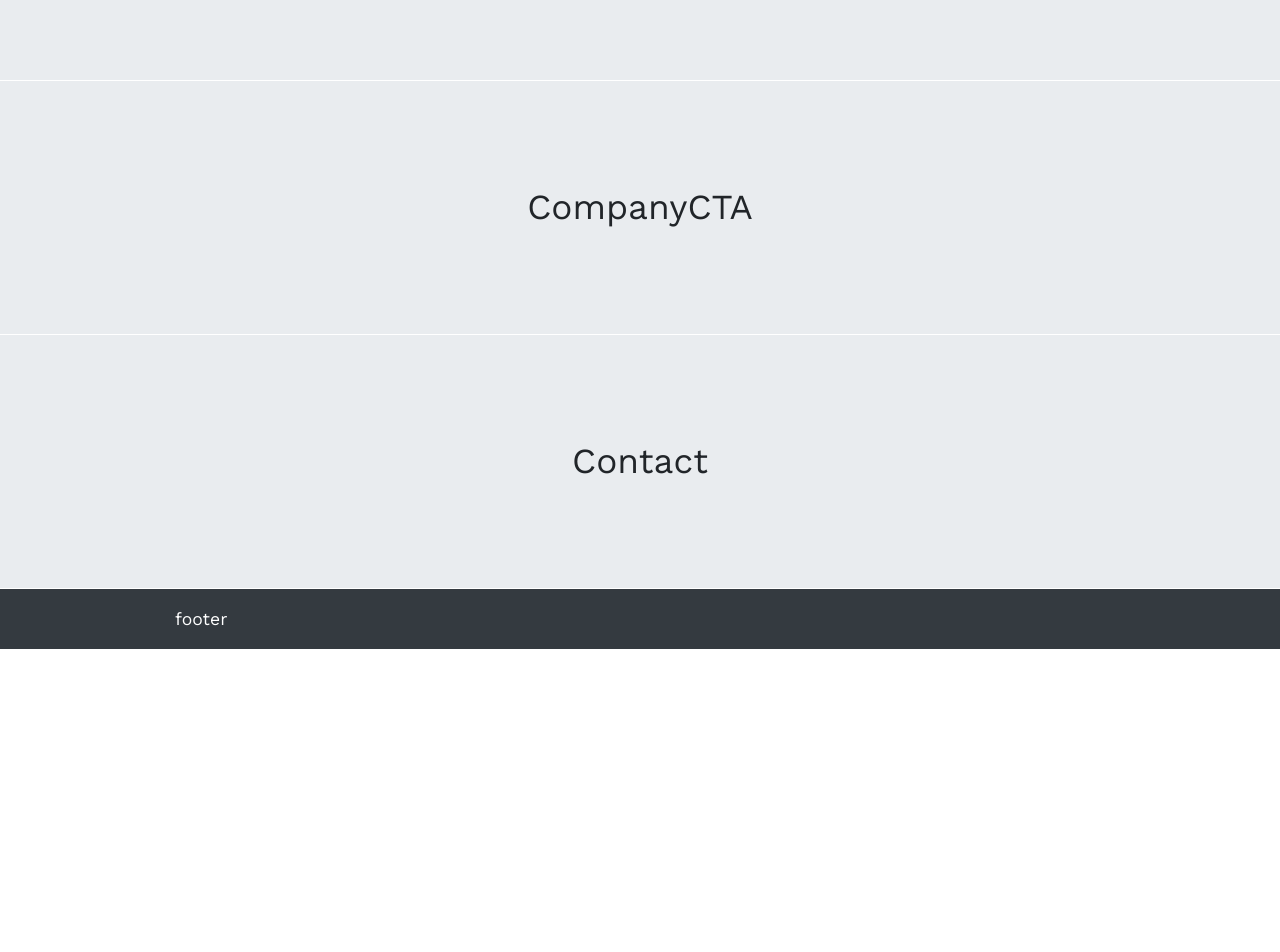
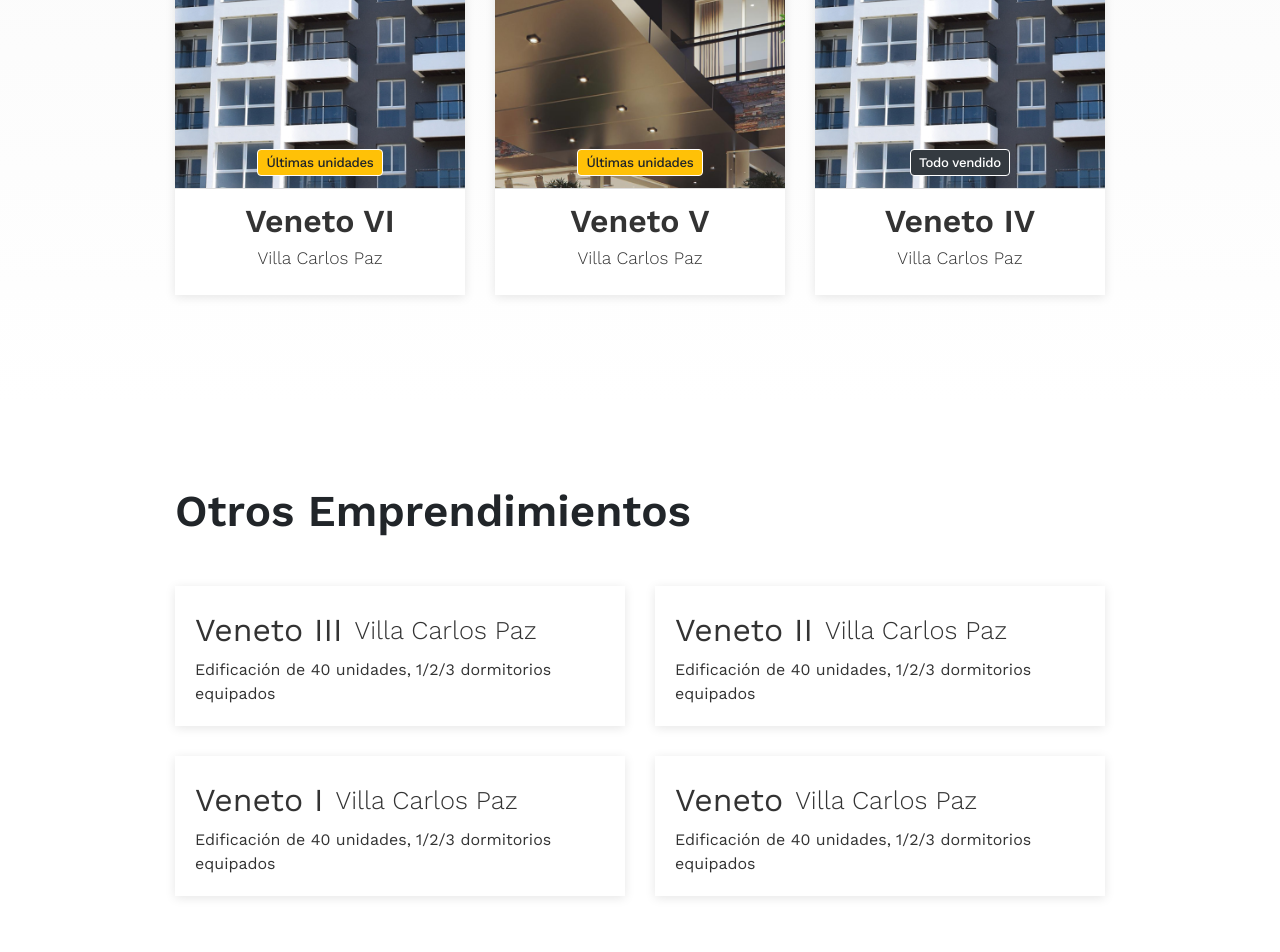
Before and after one commit to wipargentina/constructora-del-valle-web, a Next.js app: page / in a window 1280 px wide. Shown: the part 2500-3452 px from the top of the page. Before the commit the page ends 3149 px from the top, so only its background shows below. Built offline with nearby package versions, Linux system fonts and the light colour scheme.

Commit message:
se agrego bloque OtherVentures y se aplico los estilos, se creo la seccion de Benefits

```diff
--- a/components/OtherVentures.js
+++ /dev/null
@@ -1,5 +0,0 @@
-import React from 'react'
-
-export default function OtherVentures() {
-  return <section className="section">OtherVentures</section>
-}
--- /dev/null
+++ b/components/home/Benefits.js
@@ -0,0 +1,3 @@
+export default function Benefits() {
+  return <section className='section'>Benefits</section>;
+}
--- a/components/home/Experience.js
+++ b/components/home/Experience.js
@@ -31,10 +31,10 @@ export default function Experience() {
               crecer rápidamente su inversión.
             </p>
             <div className='my-4'>
-              <div className='btn btn-outline-dark mr-3'>
+              <div className='btn btn-outline-dark mr-3 mb-3'>
                 Ver Empredimientos de inversión
               </div>
-              <div className='btn btn-link'>Conocer la empresa</div>
+              <div className='btn btn-link mb-3'>Conocer la empresa</div>
             </div>
           </div>
           <div className='col-md-6'>
--- /dev/null
+++ b/components/home/OtherVentures.js
@@ -0,0 +1,33 @@
+import Link from 'next/link';
+import data from '../../data/ventures.json';
+
+export default function OtherVentures() {
+  const ventures = data.data;
+  return (
+    <section className='other-ventures'>
+      <div className='container'>
+        <h1 className='mb-5'>Otros Emprendimientos</h1>
+        <div className='row'>
+          {ventures.map((venture, index) => (
+            <React.Fragment key={index}>
+              {venture.status == 'finished' && (
+                <div className='col-md-6'>
+                  <Link href={venture.url ? `${venture.url}` : '/'}>
+                    <a className='card'>
+                      <div className='card-body'>
+                        <div className='card-title'>
+                          {venture.title} <small>{venture.location}</small>
+                        </div>
+                        <div className='card-text'>{venture.summary}</div>
+                      </div>
+                    </a>
+                  </Link>
+                </div>
+              )}
+            </React.Fragment>
+          ))}
+        </div>
+      </div>
+    </section>
+  );
+}
--- a/components/home/OurVentures.js
+++ b/components/home/OurVentures.js
@@ -1,5 +1,5 @@
 import Link from 'next/link';
-import { useEffect, useState } from 'react';
+// import { useEffect, useState } from 'react';
 
 import data from '../../data/ventures.json';
 
@@ -20,11 +20,17 @@ export default function OurVentures() {
         <h1 className='soft mb-5'>Nuestros Emprendimientos</h1>
         <div className='row'>
           {ventures.map((venture, index) => (
-            <div key={index} className='col-md-6 col-lg-4'>
+            <React.Fragment key={index}>
+              {venture.status == 'active' && (
+                <div className='col-md-6 col-lg-4'>
                   <Link href={`${venture.url}`}>
                     <a className='card'>
                       <div className='card-header'>
-                    <img className='card-image' src={venture.image} alt='' />
+                        <img
+                          className='card-image'
+                          src={venture.image}
+                          alt=''
+                        />
                         <div className='card-badge'>
                           <div className={`${venture.badge}`}>
                             {venture.badgeText}
@@ -33,11 +39,13 @@ export default function OurVentures() {
                       </div>
                       <div className='card-body'>
                         <div className='card-title'>{venture.title}</div>
-                    <div className='card-text'>Villa Carlos Paz</div>
+                        <div className='card-text'>{venture.location}</div>
                       </div>
                     </a>
                   </Link>
                 </div>
+              )}
+            </React.Fragment>
           ))}
         </div>
       </div>
--- a/data/ventures.json
+++ b/data/ventures.json
@@ -1,28 +1,114 @@
 {
   "data": [
     {
+      "id": 1,
+      "status": "active",
       "title": "Veneto Village",
-      "text": "Villa Carlos Paz",
+      "location": "Villa Carlos Paz",
+      "summary": "",
       "image": "/demo/building-2.jpg",
       "url": "/veneto-village",
       "badge": "badge badge-warning",
       "badgeText": "Últimas oportunidades"
     },
     {
+      "id": 2,
+      "status": "active",
       "title": "Veneto VIII",
-      "text": "Villa Carlos Paz",
+      "location": "Villa Carlos Paz",
+      "summary": "",
       "image": "/demo/building-1.jpg",
       "url": "/veneto-8",
       "badge": "badge badge-danger",
       "badgeText": "Lanzamiento"
     },
     {
+      "id": 3,
+      "status": "active",
       "title": "Veneto VII",
-      "text": "Villa Carlos Paz",
+      "location": "Villa Carlos Paz",
+      "summary": "",
       "image": "/demo/building-2.jpg",
       "url": "/veneto-7",
       "badge": "badge badge-success",
       "badgeText": "Disponible"
+    },
+    {
+      "id": 4,
+      "status": "active",
+      "title": "Veneto VI",
+      "location": "Villa Carlos Paz",
+      "summary": "",
+      "image": "/demo/building-1.jpg",
+      "url": "/veneto-6",
+      "badge": "badge badge-warning",
+      "badgeText": "Últimas unidades"
+    },
+    {
+      "id": 5,
+      "status": "active",
+      "title": "Veneto V",
+      "location": "Villa Carlos Paz",
+      "summary": "",
+      "image": "/demo/building-2.jpg",
+      "url": "/veneto-5",
+      "badge": "badge badge-warning",
+      "badgeText": "Últimas unidades"
+    },
+    {
+      "id": 6,
+      "status": "active",
+      "title": "Veneto IV",
+      "location": "Villa Carlos Paz",
+      "summary": "",
+      "image": "/demo/building-1.jpg",
+      "url": "/veneto-4",
+      "badge": "badge badge-dark",
+      "badgeText": "Todo vendido"
+    },
+    {
+      "id": 7,
+      "status": "finished",
+      "title": "Veneto III",
+      "location": "Villa Carlos Paz",
+      "summary": "Edificación de 40 unidades, 1/2/3 dormitorios equipados",
+      "image": "/demo/building-1.jpg",
+      "url": "/veneto-3",
+      "badge": "badge badge-dark",
+      "badgeText": "Todo vendido"
+    },
+    {
+      "id": 8,
+      "status": "finished",
+      "title": "Veneto II",
+      "location": "Villa Carlos Paz",
+      "summary": "Edificación de 40 unidades, 1/2/3 dormitorios equipados",
+      "image": "/demo/building-1.jpg",
+      "url": "/veneto-2",
+      "badge": "badge badge-dark",
+      "badgeText": "Todo vendido"
+    },
+    {
+      "id": 9,
+      "status": "finished",
+      "title": "Veneto I",
+      "location": "Villa Carlos Paz",
+      "summary": "Edificación de 40 unidades, 1/2/3 dormitorios equipados",
+      "image": "/demo/building-1.jpg",
+      "url": "/veneto-1",
+      "badge": "badge badge-dark",
+      "badgeText": "Todo vendido"
+    },
+    {
+      "id": 9,
+      "status": "finished",
+      "title": "Veneto",
+      "location": "Villa Carlos Paz",
+      "summary": "Edificación de 40 unidades, 1/2/3 dormitorios equipados",
+      "image": "/demo/building-1.jpg",
+      "url": "",
+      "badge": "badge badge-dark",
+      "badgeText": "Todo vendido"
     }
   ]
 }
--- a/pages/index.js
+++ b/pages/index.js
@@ -2,7 +2,8 @@ import Head from 'next/head';
 import Slides from '@components/home/Slides';
 import Experience from '@components/home/Experience';
 import OurVentures from '@components/home/OurVentures';
-import OtherVentures from '@components/OtherVentures';
+import OtherVentures from '@components/home/OtherVentures';
+import Benefits from '../components/home/Benefits';
 import CompanyCTA from '@components/CompanyCTA';
 import Contact from '@components/Contact';
 
@@ -17,8 +18,9 @@ export default function Home() {
         <Slides />
         <Experience />
         <OurVentures />
+        <OtherVentures />
+        <Benefits />
       </div>
-      <OtherVentures />
       <CompanyCTA />
       <Contact />
     </div>
--- a/styles/components/_types.scss
+++ b/styles/components/_types.scss
@@ -1,4 +1,7 @@
 // h1
+h1 {
+  font-weight: 600;
+}
 .big-title {
   font-size: $font-size-base * 4;
   font-weight: 700;
@@ -14,12 +17,25 @@
   font-family: serif;
   margin-bottom: 0;
 }
+
+h2 {
+  font-weight: 400;
+}
+
+// p
 .lead {
   font-weight: 300;
   letter-spacing: 0.02rem;
 }
-
+.small {
+  font-weight: 400;
+  font-size: 0.9em;
+}
 @media (max-width: 767px) {
+  h1 {
+    font-weight: 600;
+    font-size: 1.8rem;
+  }
   .big-title {
     font-size: $font-size-base * 2.4;
     font-weight: 600;
--- /dev/null
+++ b/styles/components/home/_other-ventures.scss
@@ -0,0 +1,58 @@
+.home {
+  .other-ventures {
+    padding: 80px 0;
+    .card {
+      text-decoration: none;
+      margin-bottom: 30px;
+      color: $general-text;
+      border: 0px;
+      box-shadow: 0 2px 10px rgba(#000, 0.1);
+      &:hover {
+        box-shadow: 0 2px 10px rgba(#000, 0.2);
+      }
+      .card-body {
+        .card-title {
+          font-size: 2rem;
+          display: flex;
+          align-items: center;
+          margin-bottom: 4px;
+          small {
+            margin-left: 12px;
+            font-size: 1.6rem;
+            font-weight: 300;
+          }
+        }
+        .card-text {
+          font-size: 1rem;
+        }
+      }
+    }
+  }
+}
+
+@media (max-width: 767px) {
+  .home {
+    .other-ventures {
+      padding: 40px 0;
+      .card {
+        .card-body {
+          .card-title {
+            font-size: 2rem;
+            display: flex;
+            flex-direction: column;
+            align-items: flex-start;
+            margin-bottom: 8px;
+            small {
+              margin-left: 0px;
+              font-size: 1.6rem;
+              font-weight: 300;
+            }
+          }
+          .card-text {
+            font-size: 1rem;
+          }
+        }
+      }
+    }
+  }
+}
--- a/styles/components/home/_our-ventures.scss
+++ b/styles/components/home/_our-ventures.scss
@@ -9,7 +9,13 @@
 
     .card {
       text-decoration: none;
+      margin-bottom: 30px;
       color: $general-text;
+      border: 0px;
+      box-shadow: 0 2px 10px rgba(#000, 0.1);
+      &:hover {
+        box-shadow: 0 2px 10px rgba(#000, 0.2);
+      }
       .card-header {
         position: relative;
         padding: 0;
@@ -53,3 +59,14 @@
     }
   }
 }
+
+@media (max-width: 767px) {
+  .home {
+    .our-ventures {
+      padding: 40px 0;
+      .card {
+        margin-bottom: 30px;
+      }
+    }
+  }
+}
--- a/styles/styles.scss
+++ b/styles/styles.scss
@@ -12,3 +12,4 @@
 @import './components/home/carousel';
 @import './components/home/experience';
 @import './components/home/our-ventures';
+@import './components/home/other-ventures';
```
Lines whose indentation alone changed are shown as unchanged.
